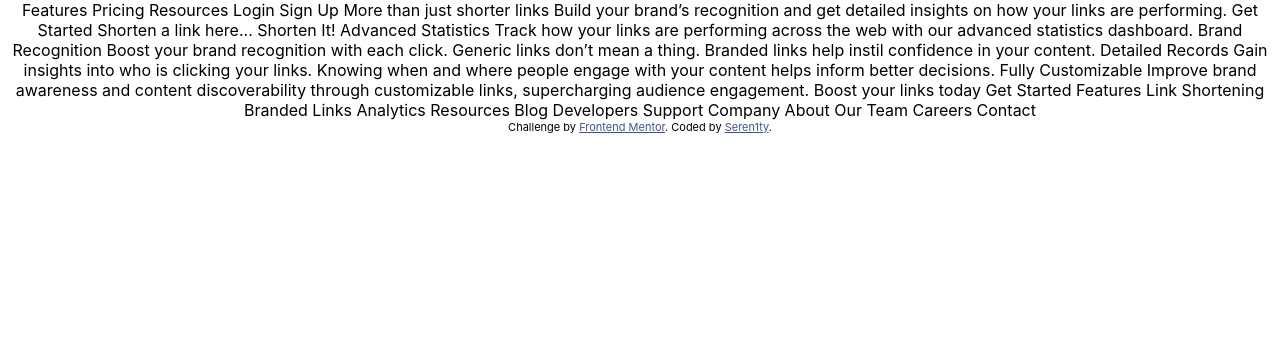
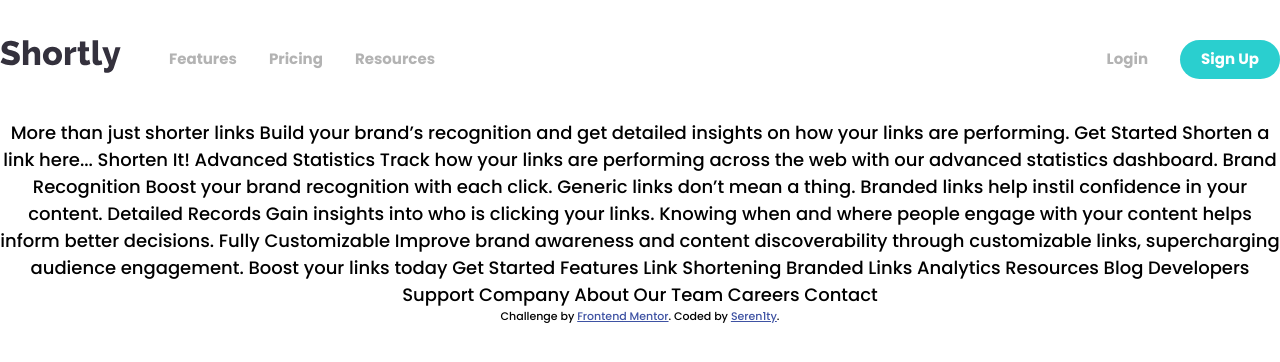
Before and after one commit to seren1ty/fm-url-shortener, a React (Create React App) app: page / in a window 1280 px wide. Shown: the top 362 px of the page. Built offline with nearby package versions, Linux system fonts and the light colour scheme.

Commit message:
Created and styled Navbar component

```diff
--- a/public/index.html
+++ b/public/index.html
@@ -2,6 +2,9 @@
 <html lang="en">
   <head>
     <link rel="icon" type="image/png" sizes="32x32" href="%PUBLIC_URL%/favicon-32x32.png">
+    <link rel="preconnect" href="https://fonts.gstatic.com">
+    <link rel="stylesheet" href="https://fonts.googleapis.com/css?family=Roboto:300,400,500,700&display=swap" />
+    <link rel="stylesheet" href="https://fonts.googleapis.com/css2?family=Poppins:wght@500;700&display=swap">
 
     <meta charset="utf-8" />
     <meta name="viewport" content="width=device-width, initial-scale=1" />
--- a/src/App.css
+++ b/src/App.css
@@ -1,5 +1,9 @@
 .App {
   text-align: center;
+  font-family: 'Poppins', sans-serif;
+  font-size: 18px;
+  max-width: 1440px;
+  margin: auto;
 }
 
 .App-logo {
--- a/src/App.tsx
+++ b/src/App.tsx
@@ -1,15 +1,12 @@
+import { Box } from '@material-ui/core';
 import React from 'react';
 import './App.css';
+import Navbar from './components/Navbar.component';
 
 function App() {
   return (
-    <div className="App">
-      Features
-      Pricing
-      Resources
-
-      Login
-      Sign Up
+    <Box className="App">
+      <Navbar/>
 
       More than just shorter links
 
@@ -65,11 +62,11 @@
       Careers
       Contact
 
-      <div className="attribution">
+      <Box className="attribution">
         Challenge by <a href="https://www.frontendmentor.io?ref=challenge" target="_blank" rel="noreferrer">Frontend Mentor</a>.
         Coded by <a href="https://github.com/seren1ty">Seren1ty</a>.
-      </div>
-    </div>
+      </Box>
+    </Box>
   );
 }
 
--- /dev/null
+++ b/src/components/Navbar.component.tsx
@@ -0,0 +1,34 @@
+import { Box } from '@material-ui/core';
+import ShortlyTitle from '../assets/images/logo.svg';
+
+const Navbar = () => {
+  return (
+    <Box display="flex" justifyContent="space-between" paddingY={5} color="hsl(0, 0%, 70%)" fontWeight={700} fontSize={15}>
+      <Box display="flex">
+        <Box pr={6}>
+          <img src={ShortlyTitle} alt="Shortly Logo"/>
+        </Box>
+        <Box pr={4} lineHeight={2.5}>
+          Features
+        </Box>
+        <Box pr={4} lineHeight={2.5}>
+          Pricing
+        </Box>
+        <Box pr={4} lineHeight={2.5}>
+          Resources
+        </Box>
+      </Box>
+
+      <Box display="flex">
+        <Box pr={4} lineHeight={2.5}>
+          Login
+        </Box>
+        <Box bgcolor="hsl(180, 66%, 49%)" width={100} color="white" borderRadius={50} lineHeight={2.5}>
+          Sign Up
+        </Box>
+      </Box>
+    </Box>
+  )
+}
+
+export default Navbar;
```
Also changed, not shown: package.json (+7 -1 lines), 1 other file (tests, documents, lock files or other folders).
